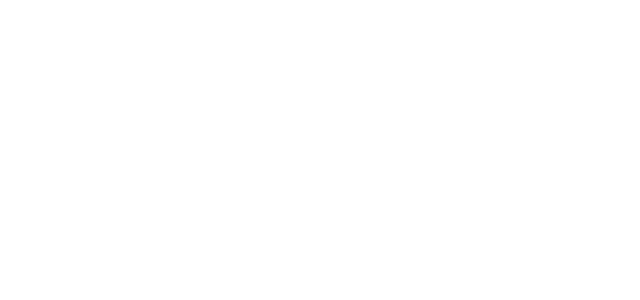
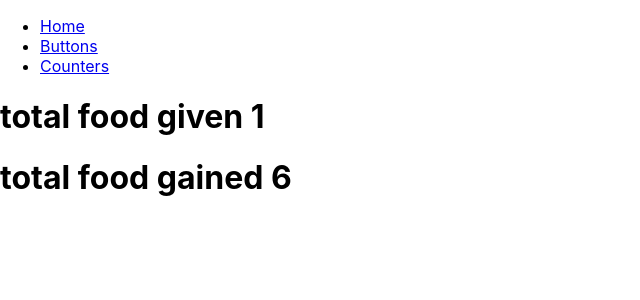
Before and after one commit to Sampo71/React_yes, a React (Create React App) app in the folder sk_react_harjotus/: page /Counters in a window 1280 px wide. Before the commit this address had no page. Shown: the top 300 px of the page, without its empty margins (0-640 px from the left). Built offline with nearby package versions, Linux system fonts and the light colour scheme.

Commit message:
counter almost ready

```diff
--- a/sk_react_harjotus/src/App.js
+++ b/sk_react_harjotus/src/App.js
@@ -3,6 +3,7 @@
 import { Buttons } from "./pages/Buttons";
 import { BrowserRoute, Routes, Route, BrowserRouter } from "react-router-dom";
 import { Router } from "./pages/Router";
+import { Counters } from "./pages/Counters";
 
 function App() {
   return (
@@ -12,6 +13,7 @@
         <Route path='/' element={<Router/>}>
           <Route index element={<Message/>}/>
           <Route path="Buttons" element={<Buttons/>}/>
+          <Route path="Counters" element={<Counters/>}/>
         </Route>
       </Routes>
     </div>
--- a/sk_react_harjotus/src/pages/Buttons.jsx
+++ b/sk_react_harjotus/src/pages/Buttons.jsx
@@ -21,9 +21,9 @@
 
     return(
         <div>
-            <button onClick={countClicks}>bread given {count} times!</button>
-            <button onClick={countClicks2}>water given {count2} times!</button>
-            <button onClick={resetClicks}>steal food</button>
+            <button onClick={countClicks}>Grains of rice given {count} times!</button>
+            <button onClick={countClicks2}>Water drops given {count2} times!</button>
+            <button onClick={resetClicks}>Steal food</button>
         </div>
     );
 }
--- /dev/null
+++ b/sk_react_harjotus/src/pages/Counters.jsx
@@ -0,0 +1,28 @@
+import { react } from "react";
+import {useState, useEffect} from "react";
+
+export const Counters =()=>{
+    const[count, setCount] = useState(0);
+    const[count2, setCount2] = useState(0);
+
+    useEffect(()=>{
+        setTimeout(function (){
+
+            setCount(count+1);
+        },800)
+    },[]);
+
+    useEffect(()=>{
+        setTimeout(function (){
+
+            setCount2(count2+1);
+        },800)
+    },);
+
+    return(
+        <div>
+           <h1>total food given {count}</h1>
+           <h1>total food gained {count2}</h1>
+        </div>
+    );
+}
--- a/sk_react_harjotus/src/pages/Router.jsx
+++ b/sk_react_harjotus/src/pages/Router.jsx
@@ -12,6 +12,9 @@
                     <li>
                         <Link to="Buttons">Buttons</Link>
                     </li>
+                    <li>
+                        <Link to="Counters">Counters</Link>
+                    </li>
                 </ul>
             </div>
         <Outlet/>
```
